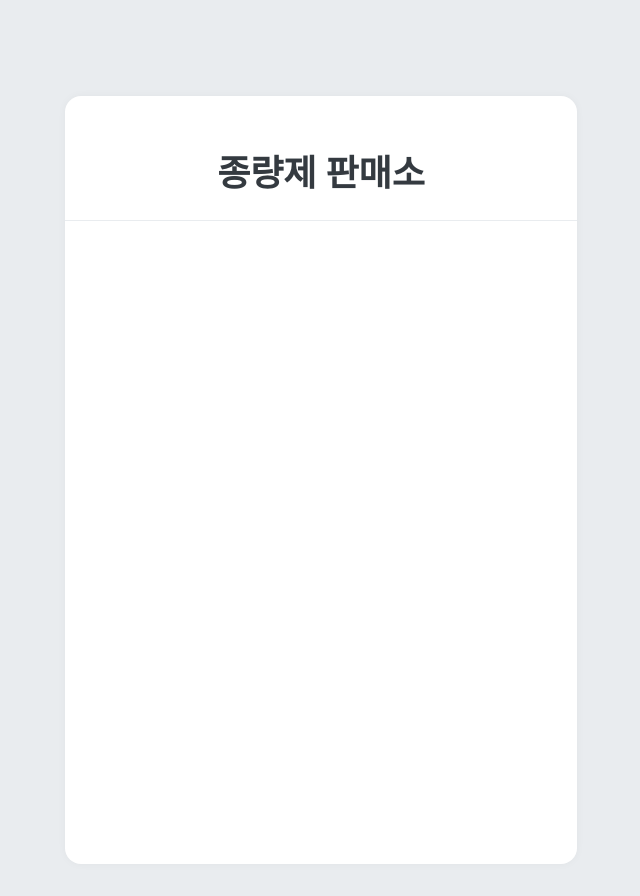
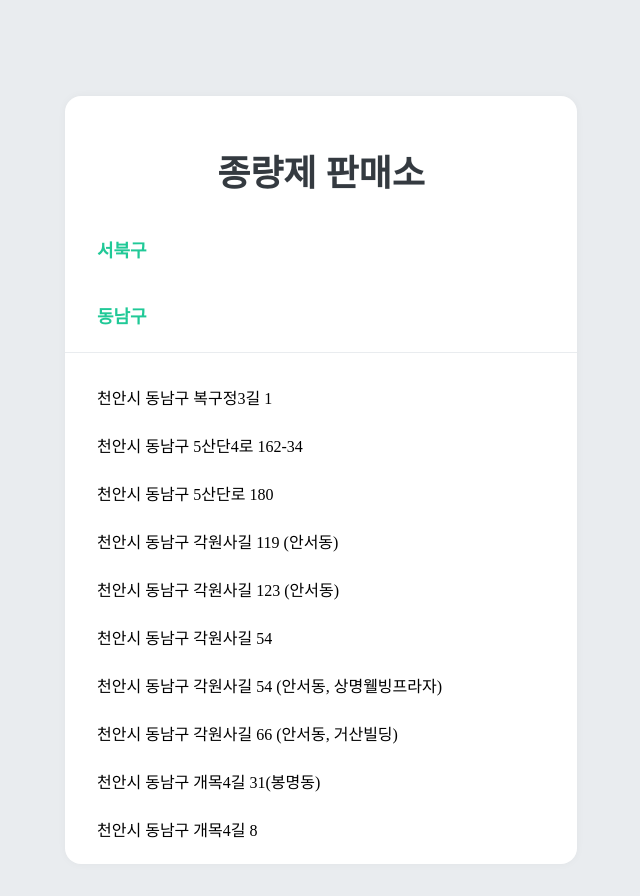
Before and after one commit to hi-paul/paug, a React (Create React App) app: page / in a window 1280 px wide. Shown: the whole page, without its empty margins (319-959 px from the left). Built offline with nearby package versions, Linux system fonts and the light colour scheme.

Commit message:
Pagu Item add

```diff
--- a/src/App.js
+++ b/src/App.js
@@ -3,33 +3,33 @@ import { createGlobalStyle } from "styled-components";
 import se from "../aessts/se";
 import PaugTemplate from "./components/PaugTemplate";
 import PaugHead from "./components/PaugHead";
+import PaugList from "./components/PaugList";
 
 const GlobalStyle = createGlobalStyle`
   body {
     background:#e9ecef;
   }
 `;
-console.log(se);
-se.map((item) => {
-  console.log(item);
-});
+
 function App() {
-  // const [data, setData] = useState([]);
-  // useEffect(() => {
-  //   const getData = async () => {
-  //     const url = "https://jsonplaceholder.typicode.com/todos/";
-  //     const response = await fetch(url);
-  //     const results = await response.json();
-  //     setData(results);
-  //   };
-  //   getData();
-  // }, []);
+  const [data, setData] = useState([]);
+
+  useEffect(() => {
+    // const getData = async () => {
+    //   const url = "https://jsonplaceholder.typicode.com/todos/";
+    //   const response = await fetch(url);
+    //   const results = await response.json();
+    //   setData(results);
+    // };
+    setData(se);
+  }, []);
 
   return (
     <>
       <GlobalStyle />
       <PaugTemplate>
         <PaugHead />
+        <PaugList data={data} />
       </PaugTemplate>
     </>
   );
--- a/src/components/PaugHead.js
+++ b/src/components/PaugHead.js
@@ -24,12 +24,20 @@ const PaugHeadBlock = styled.div`
     margin-top: 40px;
     font-weight: bold;
   }
+  .tasks-right {
+    color: #20c997;
+    font-size: 18px;
+    margin-top: 40px;
+    font-weight: bold;
+  }
 `;
 
 function PaugHead() {
   return (
     <PaugHeadBlock>
       <h1>종량제 판매소</h1>
+      <div className="tasks-left">서북구</div>
+      <div className="tasks-right">동남구</div>
     </PaugHeadBlock>
   );
 }
--- /dev/null
+++ b/src/components/PaugItem.js
@@ -0,0 +1,15 @@
+import React from "react";
+import styled from "styled-components";
+
+const PaugItemBlock = styled.div`
+  display: flex;
+  align-items: center;
+  padding-top: 12px;
+  padding-bottom: 12px;
+`;
+
+function PaugItem({ text }) {
+  return <PaugItemBlock>{text}</PaugItemBlock>;
+}
+
+export default PaugItem;
--- /dev/null
+++ b/src/components/PaugList.js
@@ -0,0 +1,22 @@
+import React from "react";
+import styled from "styled-components";
+import PaugItem from "./PaugItem";
+
+const PaugListBlock = styled.div`
+  flex: 1;
+  padding: 20px 32px;
+  padding-bottom: 48px;
+  overflow-y: auto;
+`;
+
+function PaugList({ data }) {
+  return (
+    <PaugListBlock>
+      {data.map((item, index) => {
+        return <PaugItem key={index} text={item.name}></PaugItem>;
+      })}
+    </PaugListBlock>
+  );
+}
+
+export default PaugList;
```
